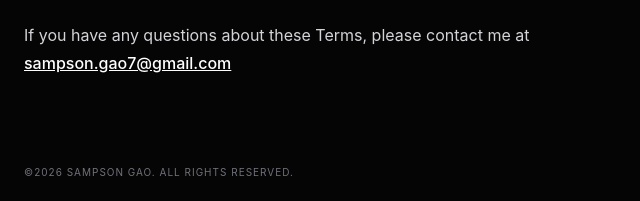
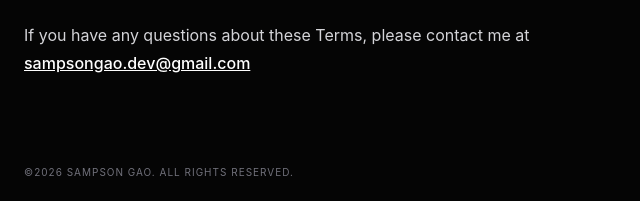
Before and after one commit to sampsongao/homepage-astro, an Astro site: page /terms_of_service in a window 1280 px wide. Shown: the part 1587-1788 px from the top of the page, 0-640 px from the left. Built offline with nearby package versions, Linux system fonts and the light colour scheme; Astro itself is replaced by a stand-in of ours.

Commit message:
Update email to my dev email

```diff
--- a/src/components/Contact.astro
+++ b/src/components/Contact.astro
@@ -19,7 +19,7 @@ import Wrapper from "./Wrapper.astro";
           href="mailto:contact@sgao.engineer"
           class="group flex items-center gap-4 text-2xl md:text-3xl font-serif text-[#d4af37] hover:text-white transition-colors"
         >
-          sampson.gao7@gmail.com
+          sampsongao.dev@gmail.com
           <svg
             xmlns="http://www.w3.org/2000/svg"
             class="h-8 w-8 transition-transform group-hover:translate-x-2"
--- a/src/pages/privacy_policy.md
+++ b/src/pages/privacy_policy.md
@@ -35,4 +35,4 @@ We may update this Privacy Policy from time to time. We will notify you of any c
 
 ## 7. Contact Us
 
-If you have any questions about this Privacy Policy, please contact us at sampson.gao7@gmail.com.
+If you have any questions about this Privacy Policy, please contact us at sampsongao.dev@gmail.com.
--- a/src/pages/terms_of_service.md
+++ b/src/pages/terms_of_service.md
@@ -39,4 +39,4 @@ We reserve the right to modify these Terms at any time. We will notify you of an
 
 ## 8. Contact Me
 
-If you have any questions about these Terms, please contact me at sampson.gao7@gmail.com
+If you have any questions about these Terms, please contact me at sampsongao.dev@gmail.com
```
